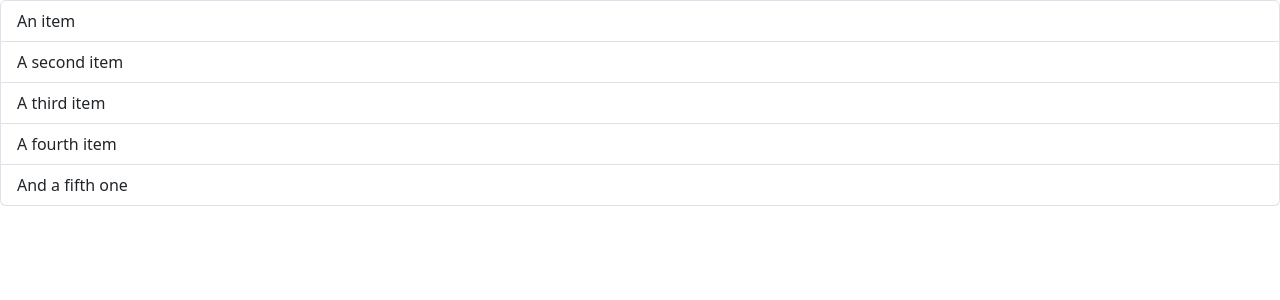
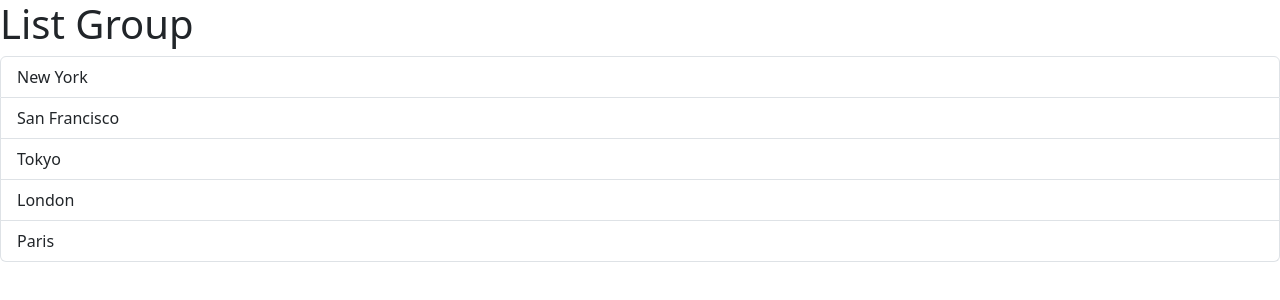
Before and after one commit to igorfclima/React, a React (Vite) app in the folder ProgrammingWithMosh/react-app/: page / in a window 1280 px wide. Shown: the top 300 px of the page. Built offline with nearby package versions, Linux system fonts and the light colour scheme.

Commit message:
feat: list group component

```diff
--- a/ProgrammingWithMosh/react-app/src/components/ListGroup.tsx
+++ b/ProgrammingWithMosh/react-app/src/components/ListGroup.tsx
@@ -1,12 +1,16 @@
 function ListGroup() {
+  const items = ["New York", "San Francisco", "Tokyo", "London", "Paris"];
   return (
-    <ul className="list-group">
-      <li className="list-group-item">An item</li>
-      <li className="list-group-item">A second item</li>
-      <li className="list-group-item">A third item</li>
-      <li className="list-group-item">A fourth item</li>
-      <li className="list-group-item">And a fifth one</li>
-    </ul>
+    <>
+      <h1>List Group</h1>
+      <ul className="list-group">
+        {items.map((item) => (
+          <li className="list-group-item" key={item}>
+            {item}
+          </li>
+        ))}
+      </ul>
+    </>
   );
 }
 
```
